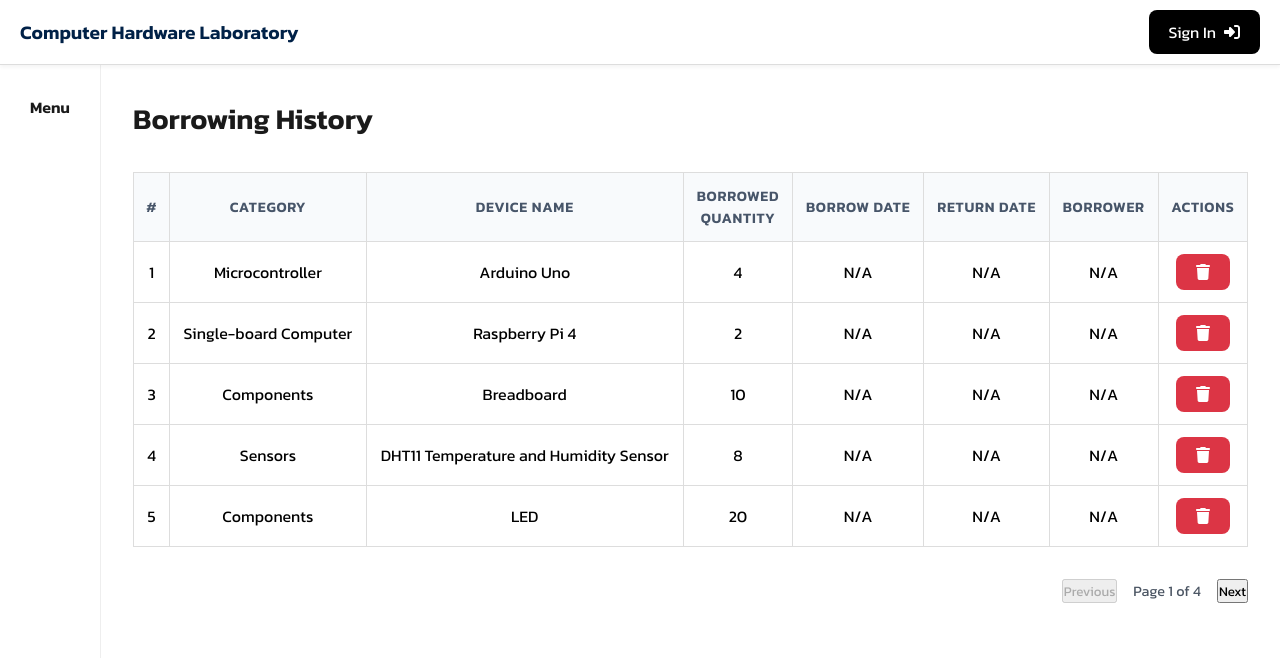
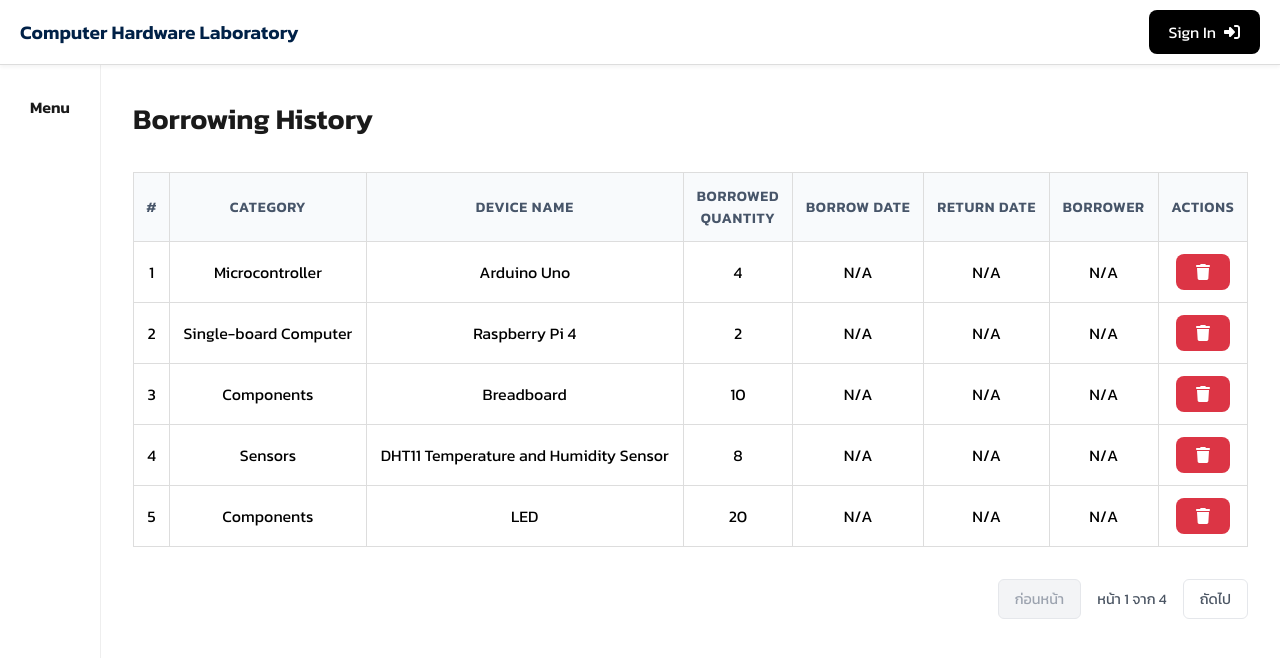
Before and after one commit to sareefhub/Computer-Hardware-Laboratory, a React (Create React App) app in the folder client/: page /borrowing-history in a window 1280 px wide. Shown: the top 658 px of the page. Built offline with nearby package versions, Linux system fonts and the light colour scheme.

Commit message:
แก้ไข css และฟังก์ชัน

```diff
--- a/client/src/pages/borrow-equipment.css
+++ b/client/src/pages/borrow-equipment.css
@@ -122,6 +122,8 @@
 }
 
 .borrow-equipment-btn {
+    width: 100%;
+    height: 40px;
     padding: 10px 20px;
     font-size: 1rem;
     border: none;
@@ -131,9 +133,8 @@
     display: inline-flex;
     align-items: center;
     justify-content: center;
+    text-align: center;
     gap: 0.5rem;
-    width: auto;
-    height: auto;
 }
 
 .borrow-equipment-btn-success {
--- a/client/src/pages/borrowing-history.css
+++ b/client/src/pages/borrowing-history.css
@@ -102,8 +102,6 @@
     align-items: center;
     justify-content: center;
     gap: 0.5rem;
-    width: auto;
-    height: auto;
 }
 
 .borrow-history-btn-danger {
@@ -121,7 +119,7 @@
     align-items: center;
     gap: 1rem;
     margin-top: 2rem;
-}
+  }
 
 .borrow-history-pagination-button {
     padding: 0.5rem 1rem;
--- a/client/src/pages/borrowing-history.js
+++ b/client/src/pages/borrowing-history.js
@@ -59,15 +59,23 @@ const BorrowingHistory = () => {
               </table>
             </div>
             <div className="borrow-history-pagination">
-              <button onClick={() => handlePageChange('prev')} disabled={currentPage === 1}>
-                Previous
-              </button>
-              <span>
-                Page {currentPage} of {totalPages}
-              </span>
-              <button onClick={() => handlePageChange('next')} disabled={currentPage === totalPages}>
-                Next
-              </button>
+              <button
+                  className="borrow-history-pagination-button"
+                  onClick={() => handlePageChange("prev")}
+                  disabled={currentPage === 1}
+                >
+                  ก่อนหน้า
+                </button>
+                <span>
+                  หน้า {currentPage} จาก {totalPages}
+                </span>
+                <button
+                  className="borrow-history-pagination-button"
+                  onClick={() => handlePageChange("next")}
+                  disabled={currentPage === totalPages}
+                >
+                  ถัดไป
+                </button>
             </div>
           </div>
         </div>
--- a/client/src/pages/hardware-list.css
+++ b/client/src/pages/hardware-list.css
@@ -115,6 +115,8 @@
 }
 
 .hardware-list-btn {
+  width: 100%;
+  height: 40px;
   padding: 10px 20px;
   font-size: 1rem;
   border: none;
@@ -124,9 +126,8 @@
   display: inline-flex;
   align-items: center;
   justify-content: center;
+  text-align: center;
   gap: 0.5rem;
-  width: auto;
-  height: auto;
 }
 
 .hardware-list-btn-success {
--- a/client/src/pages/user.css
+++ b/client/src/pages/user.css
@@ -159,8 +159,6 @@
   align-items: center;
   justify-content: center;
   gap: 0.5rem;
-  width: auto;
-  height: auto;
 }
 
 .user-btn-warning {
```
